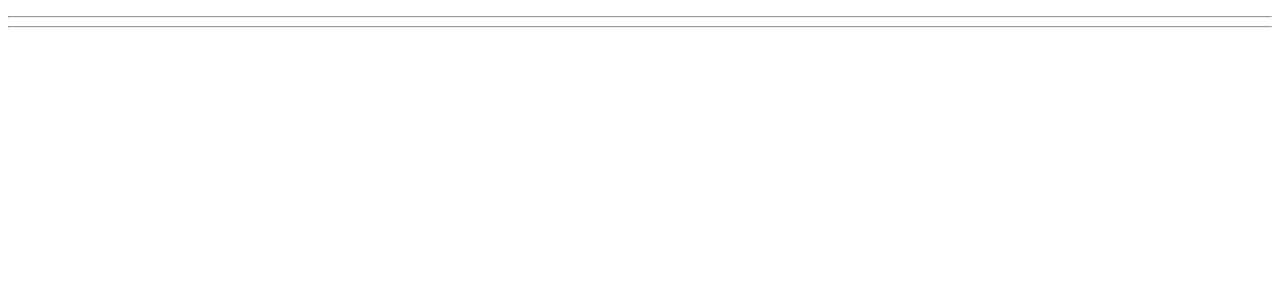
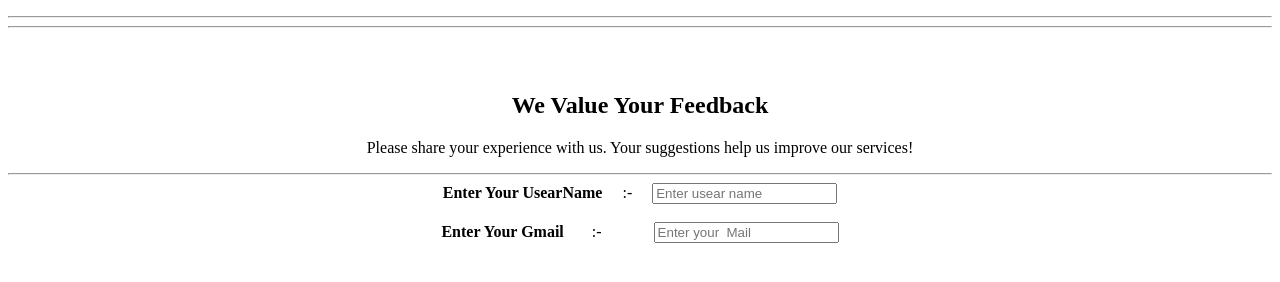
Before and after one commit to SejalPhalak/html-github-project2-happystay-rent-room, a plain HTML site: page pages/feedback.html in a window 1280 px wide. Shown: the part 86-368 px from the top of the page. Drawn offline with Linux system fonts and the light colour scheme.

Commit message:
add basic info for feedback

```diff
--- a/pages/feedback.html
+++ b/pages/feedback.html
@@ -17,3 +17,11 @@
         <a href="../pages/login.htmlg" >Login</a> &nbsp; &nbsp; &nbsp; &nbsp; &nbsp; &nbsp;
         <a href="../index.html">Logout</a>
         </b></h3><hr><hr><br><br>
+        <h2 align="center">We Value Your Feedback</h2>
+        <p align="center">Please share your experience with us. Your suggestions help us improve our services!</p><hr>
+            <form align="center" >
+
+            <label for="inputFullName"> <b>Enter Your UsearName</b> &nbsp; &nbsp; :-  &nbsp; &nbsp; </label>
+         <input  type="text" id="inputFullName" required placeholder="Enter usear name" /><br><br>
+                <label for="inputMail"><b>Enter Your Gmail</b> &nbsp; &nbsp; &nbsp; :- &nbsp; &nbsp; &nbsp; &nbsp; &nbsp; &nbsp;   </label>
+        <input type="email" id="inputMail" required placeholder="Enter your  Mail"/><br><br>
```
